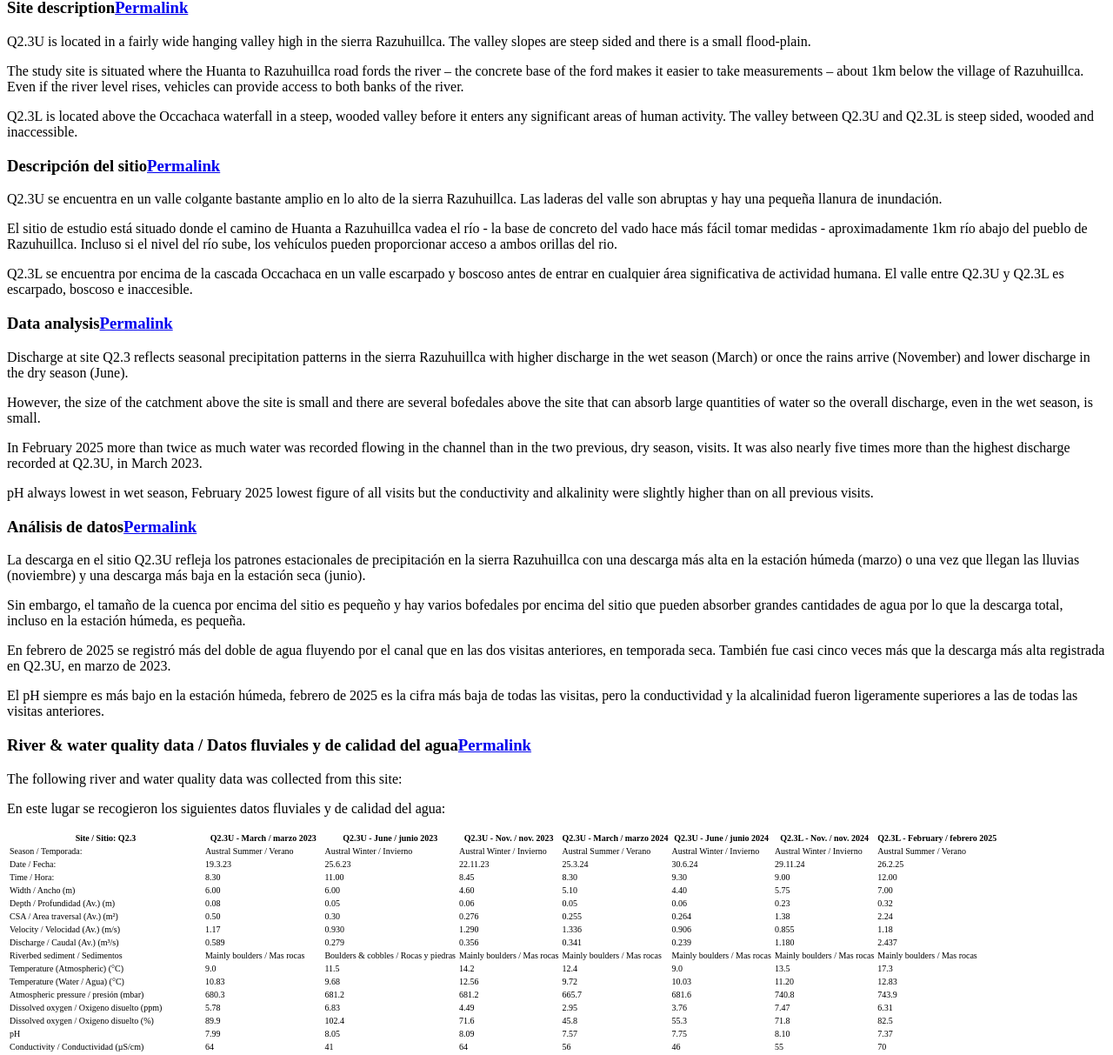
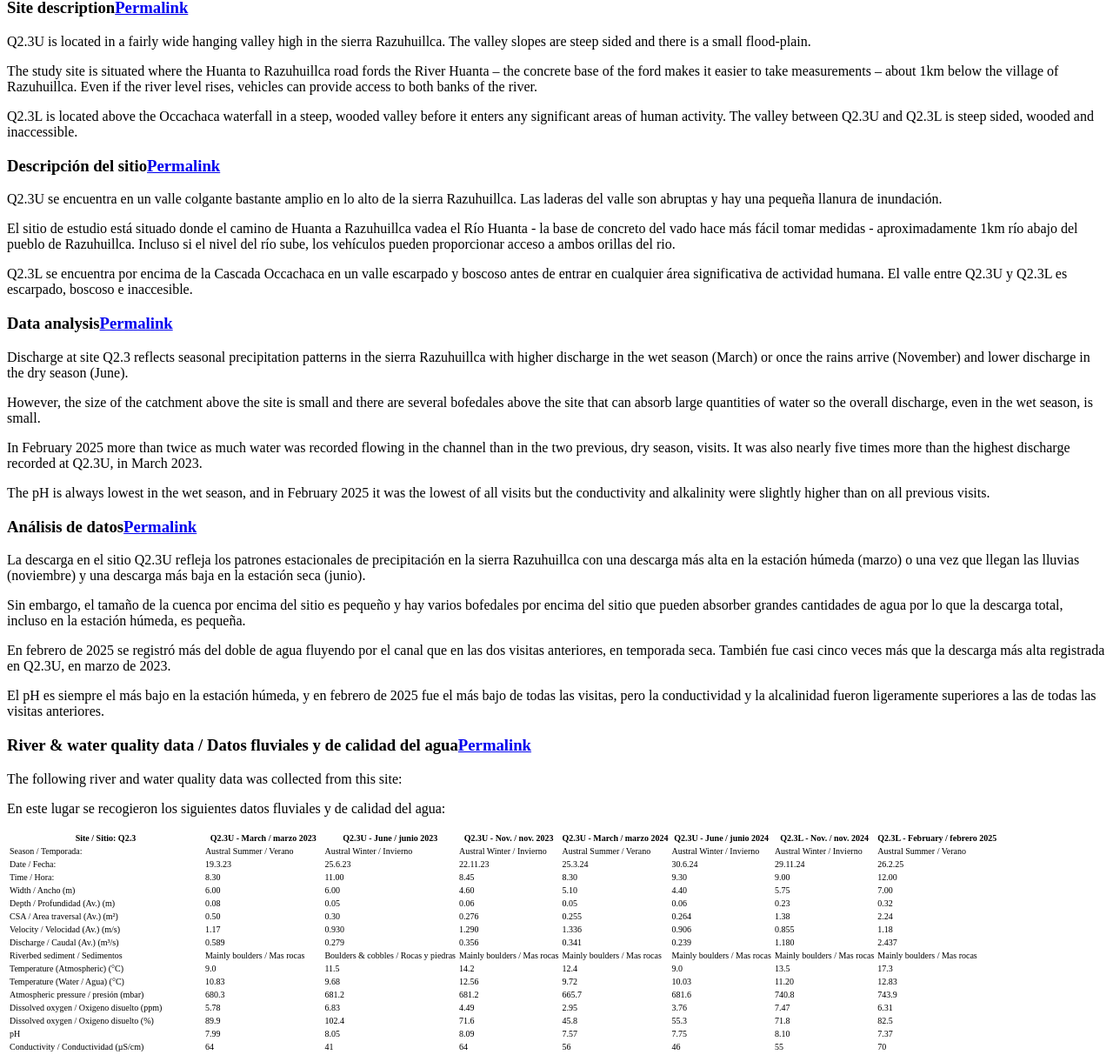
Before and after one commit to HVLepage/cavep-unah, a Jekyll site: the page built from _docs/site-network/Q2_3.md, in a window 1280 px wide and 1400 px high, scrolled down 3169 px. Shown: the part 187-1400 px from the top of the window at 87% size. Built offline with Jekyll 4.4.1, drawn with Linux system fonts in a browser that asks for light colours; comment, search, counter and statistics services are not loaded.

Commit message:
Update Q2_3.md

```diff
--- a/_docs/site-network/Q2_3.md
+++ b/_docs/site-network/Q2_3.md
@@ -51,7 +51,7 @@ View upstream from the study site / Vista rio arriba desde el lugar del estudio
 
 Q2.3U is located in a fairly wide hanging valley high in the sierra Razuhuillca. The valley slopes are steep sided and there is a small flood-plain.
 
-The study site is situated where the Huanta to Razuhuillca road fords the river – the concrete base of the ford makes it easier to take measurements – about 1km below the village of Razuhuillca. Even if the river level rises, vehicles can provide access to both banks of the river.
+The study site is situated where the Huanta to Razuhuillca road fords the River Huanta – the concrete base of the ford makes it easier to take measurements – about 1km below the village of Razuhuillca. Even if the river level rises, vehicles can provide access to both banks of the river.
 
 Q2.3L is located above the Occachaca waterfall in a steep, wooded valley before it enters any significant areas of human activity. The valley between Q2.3U and Q2.3L is steep sided, wooded and inaccessible.
 
@@ -60,9 +60,9 @@ Q2.3L is located above the Occachaca waterfall in a steep, wooded valley before
 
 Q2.3U se encuentra en un valle colgante bastante amplio en lo alto de la sierra Razuhuillca. Las laderas del valle son abruptas y hay una pequeña llanura de inundación.
 
-El sitio de estudio está situado donde el camino de Huanta a Razuhuillca vadea el río - la base de concreto del vado hace más fácil tomar medidas - aproximadamente 1km río abajo del pueblo de Razuhuillca. Incluso si el nivel del río sube, los vehículos pueden proporcionar acceso a ambos orillas del rio.
+El sitio de estudio está situado donde el camino de Huanta a Razuhuillca vadea el Río Huanta - la base de concreto del vado hace más fácil tomar medidas - aproximadamente 1km río abajo del pueblo de Razuhuillca. Incluso si el nivel del río sube, los vehículos pueden proporcionar acceso a ambos orillas del rio.
 
-Q2.3L se encuentra por encima de la cascada Occachaca en un valle escarpado y boscoso antes de entrar en cualquier área significativa de actividad humana. El valle entre Q2.3U y Q2.3L es escarpado, boscoso e inaccesible.
+Q2.3L se encuentra por encima de la Cascada Occachaca en un valle escarpado y boscoso antes de entrar en cualquier área significativa de actividad humana. El valle entre Q2.3U y Q2.3L es escarpado, boscoso e inaccesible.
 
 
 ### Data analysis
@@ -73,7 +73,7 @@ However, the size of the catchment above the site is small and there are several
 
 In February 2025 more than twice as much water was recorded flowing in the channel than in the two previous, dry season, visits. It was also nearly five times more than the highest discharge recorded at Q2.3U, in March 2023.
 
-pH always lowest in wet season, February 2025 lowest figure of all visits but the conductivity and alkalinity were slightly higher than on all previous visits.
+The pH is always lowest in the wet season, and in February 2025 it was the lowest of all visits but the conductivity and alkalinity were slightly higher than on all previous visits.
 
 
 ### Análisis de datos
@@ -84,7 +84,7 @@ Sin embargo, el tamaño de la cuenca por encima del sitio es pequeño y hay vari
 
 En febrero de 2025 se registró más del doble de agua fluyendo por el canal que en las dos visitas anteriores, en temporada seca. También fue casi cinco veces más que la descarga más alta registrada en Q2.3U, en marzo de 2023.
 
-El pH siempre es más bajo en la estación húmeda, febrero de 2025 es la cifra más baja de todas las visitas, pero la conductividad y la alcalinidad fueron ligeramente superiores a las de todas las visitas anteriores.
+El pH es siempre el más bajo en la estación húmeda, y en febrero de 2025 fue el más bajo de todas las visitas, pero la conductividad y la alcalinidad fueron ligeramente superiores a las de todas las visitas anteriores.
 
 
 ### River & water quality data / Datos fluviales y de calidad del agua
```
